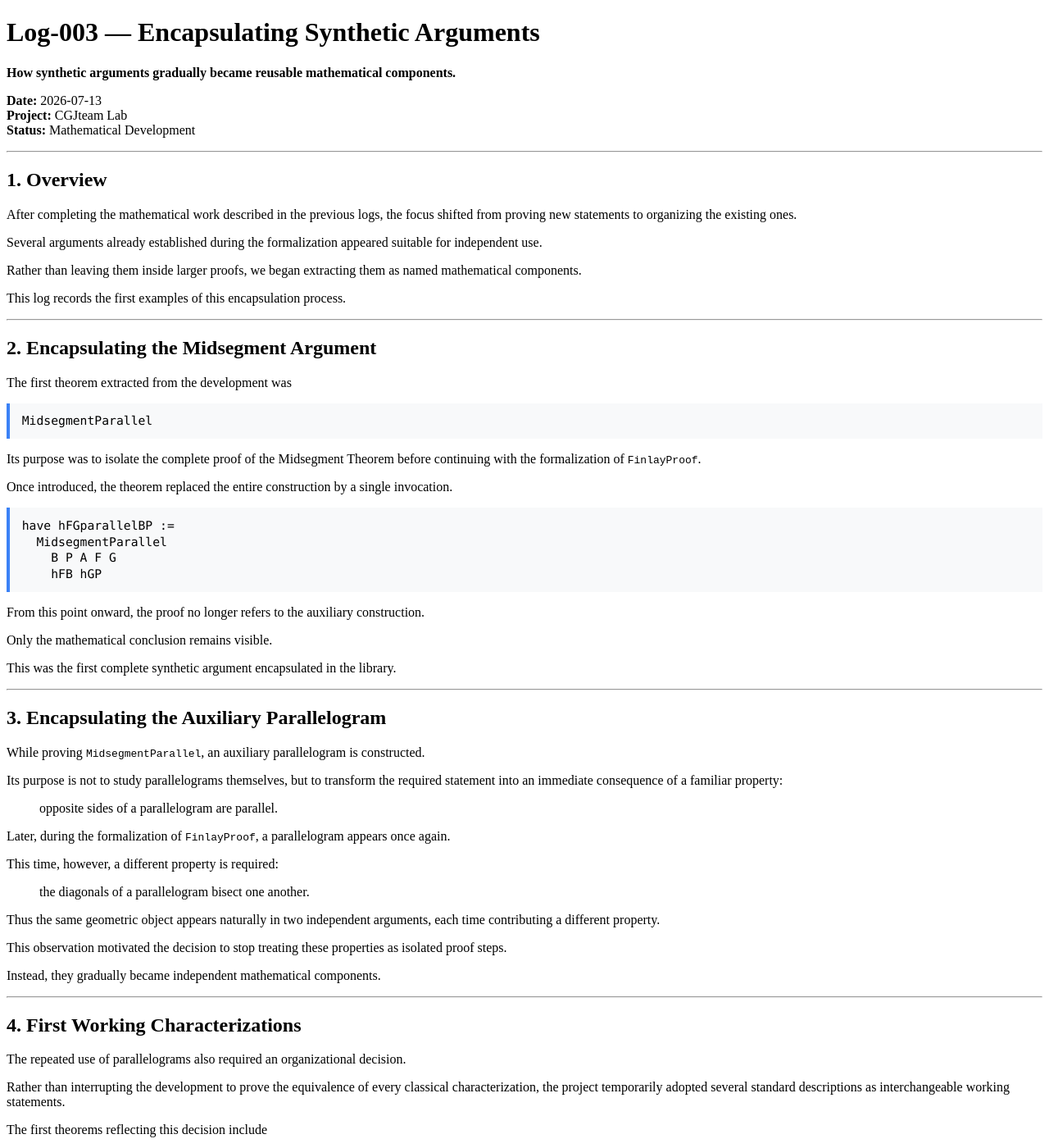
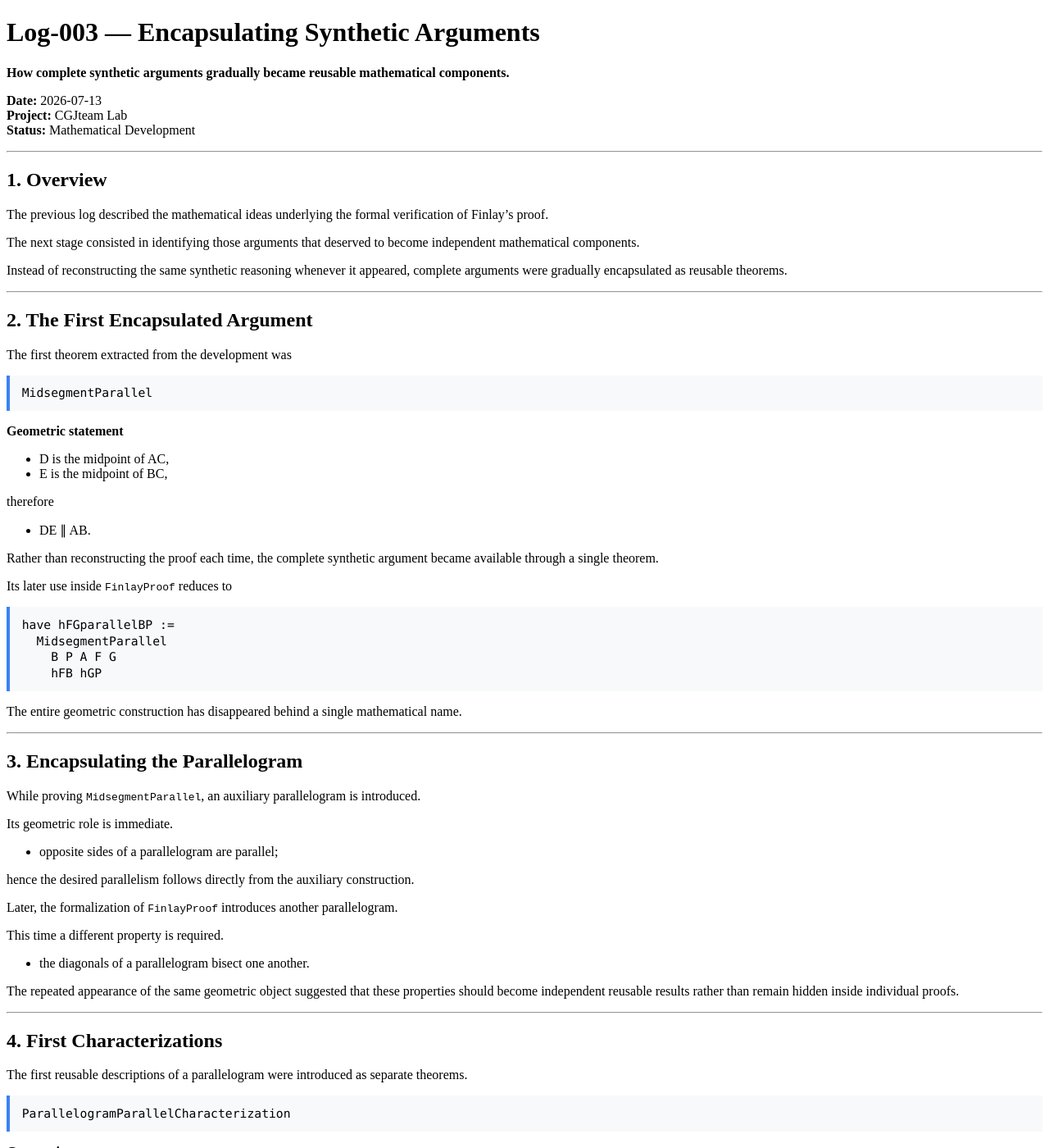
Before and after one commit to cgjteam/cgjteam.github.io, a Jekyll site: the page built from log-003.md, in a window 1280 px wide and 1400 px high. Shown: the whole window at 82% size. Built offline with Jekyll 4.4.1, drawn with Linux system fonts in a browser that asks for light colours; comment, search, counter and statistics services are not loaded; some of the changed text lies outside the part shown.

Commit message:
Update log-003.md

```diff
--- a/log-003.md
+++ b/log-003.md
@@ -5,7 +5,7 @@ title: "Log-003 — Encapsulating Synthetic Arguments"
 
 # Log-003 — Encapsulating Synthetic Arguments
 
-**How synthetic arguments gradually became reusable mathematical components.**
+**How complete synthetic arguments gradually became reusable mathematical components.**
 
 **Date:** 2026-07-13
 **Project:** CGJteam Lab
@@ -15,17 +15,15 @@ title: "Log-003 — Encapsulating Synthetic Arguments"
 
 ## 1. Overview
 
-After completing the mathematical work described in the previous logs, the focus shifted from proving new statements to organizing the existing ones.
+The previous log described the mathematical ideas underlying the formal verification of Finlay's proof.
 
-Several arguments already established during the formalization appeared suitable for independent use.
+The next stage consisted in identifying those arguments that deserved to become independent mathematical components.
 
-Rather than leaving them inside larger proofs, we began extracting them as named mathematical components.
-
-This log records the first examples of this encapsulation process.
+Instead of reconstructing the same synthetic reasoning whenever it appeared, complete arguments were gradually encapsulated as reusable theorems.
 
 ---
 
-## 2. Encapsulating the Midsegment Argument
+## 2. The First Encapsulated Argument
 
 The first theorem extracted from the development was
 
@@ -33,9 +31,18 @@ The first theorem extracted from the development was
 MidsegmentParallel
 </pre>
 
-Its purpose was to isolate the complete proof of the Midsegment Theorem before continuing with the formalization of `FinlayProof`.
+**Geometric statement**
 
-Once introduced, the theorem replaced the entire construction by a single invocation.
+- D is the midpoint of AC,
+- E is the midpoint of BC,
+
+therefore
+
+- DE ∥ AB.
+
+Rather than reconstructing the proof each time, the complete synthetic argument became available through a single theorem.
+
+Its later use inside `FinlayProof` reduces to
 
 <pre class="formal">
 have hFGparallelBP :=
@@ -44,71 +51,85 @@ have hFGparallelBP :=
     hFB hGP
 </pre>
 
-From this point onward, the proof no longer refers to the auxiliary construction.
-
-Only the mathematical conclusion remains visible.
-
-This was the first complete synthetic argument encapsulated in the library.
+The entire geometric construction has disappeared behind a single mathematical name.
 
 ---
 
-## 3. Encapsulating the Auxiliary Parallelogram
+## 3. Encapsulating the Parallelogram
 
-While proving `MidsegmentParallel`, an auxiliary parallelogram is constructed.
+While proving `MidsegmentParallel`, an auxiliary parallelogram is introduced.
 
-Its purpose is not to study parallelograms themselves, but to transform the required statement into an immediate consequence of a familiar property:
+Its geometric role is immediate.
 
-> opposite sides of a parallelogram are parallel.
+- opposite sides of a parallelogram are parallel;
 
-Later, during the formalization of `FinlayProof`, a parallelogram appears once again.
+hence the desired parallelism follows directly from the auxiliary construction.
 
-This time, however, a different property is required:
+Later, the formalization of `FinlayProof` introduces another parallelogram.
 
-> the diagonals of a parallelogram bisect one another.
+This time a different property is required.
 
-Thus the same geometric object appears naturally in two independent arguments, each time contributing a different property.
+- the diagonals of a parallelogram bisect one another.
 
-This observation motivated the decision to stop treating these properties as isolated proof steps.
-
-Instead, they gradually became independent mathematical components.
+The repeated appearance of the same geometric object suggested that these properties should become independent reusable results rather than remain hidden inside individual proofs.
 
 ---
 
-## 4. First Working Characterizations
+## 4. First Characterizations
 
-The repeated use of parallelograms also required an organizational decision.
-
-Rather than interrupting the development to prove the equivalence of every classical characterization, the project temporarily adopted several standard descriptions as interchangeable working statements.
-
-The first theorems reflecting this decision include
+The first reusable descriptions of a parallelogram were introduced as separate theorems.
 
 <pre class="formal">
 ParallelogramParallelCharacterization
 </pre>
 
-which exposes the parallel-side characterization,
+**Geometric statement**
+
+AB ∥ CD
+
+BC ∥ AD
+
+⇔
+
+ABCD is a parallelogram.
+
+---
 
 <pre class="formal">
 ParallelogramDiagonalCharacterizationPrim
 </pre>
 
-which provides the diagonal property,
+**Geometric statement**
 
-and
+The diagonals of a parallelogram bisect one another.
+
+---
 
 <pre class="formal">
 OnePairParallelCongruentRecognition
 </pre>
 
-which recognizes a parallelogram from one pair of opposite sides that are both parallel and congruent.
+**Geometric statement**
 
-At this stage these theorems form a practical working interface rather than a complete formal theory.
+AB ∥ CD
+
+AB ≅ CD
+
+⇒
+
+ABCD is a parallelogram.
+
+These theorems formed the first working interface of the emerging parallelogram theory.
+
+At this stage their purpose was practical: to support further formalization without repeatedly reconstructing elementary arguments.
 
 ---
 
-## 5. Naming the New Components
+## 5. Naming Decisions
 
-Once an argument became reusable, it also received an independent mathematical name.
+Encapsulation also changed the naming policy.
+
+Theorem names began to describe mathematical objects rather than the proofs in which they first appeared.
 
 For example,
 
@@ -116,25 +137,25 @@ For example,
 MidsegmentParallel
 </pre>
 
-no longer refers to its first appearance inside `FinlayProof`.
+refers to the Midsegment Theorem itself,
 
-Likewise,
+while
 
 <pre class="formal">
 ParallelogramParallelCharacterization
 </pre>
 
-describes a mathematical characterization rather than a particular proof step.
+describes one particular characterization of parallelograms.
 
-The naming policy therefore follows mathematical meaning instead of historical origin.
+The names therefore reflect mathematical meaning rather than historical origin.
 
 ---
 
 ## 6. Outlook
 
-The formalization has now reached the point where complete synthetic arguments begin to disappear behind reusable theorem names.
+The first stage of encapsulation transformed several complete synthetic arguments into reusable mathematical components.
 
-The next stage will develop these isolated components into a coherent theory of parallelograms, replacing the temporary working interface by systematically proved equivalences.
+The next stage will organize these isolated components into a coherent theory of parallelograms.
 
 ---
 
```
